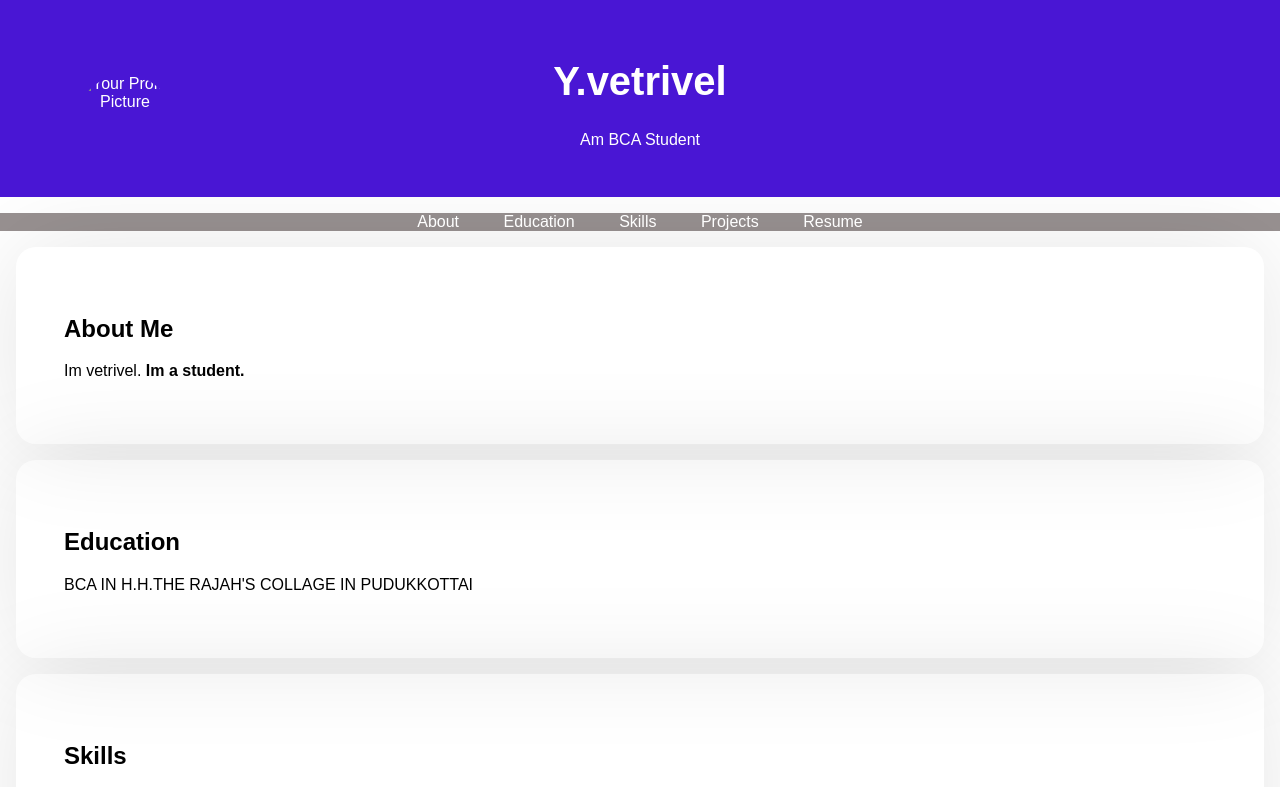
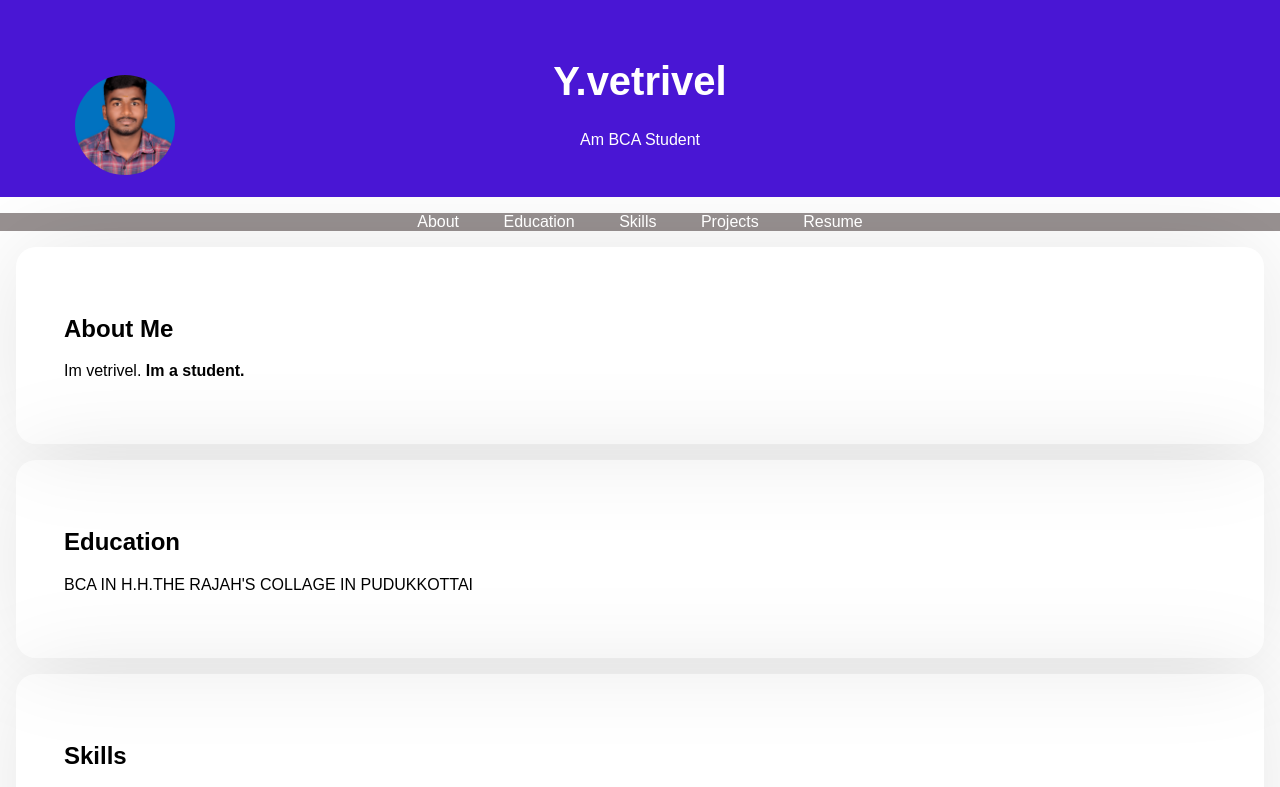
Before and after one commit to vetrivel8700/vetrivel, a plain HTML site: page index.html in a window 1280 px wide. Shown: the top 787 px of the page. Drawn offline with Linux system fonts and the light colour scheme.

Commit message:
index.html

```diff
--- a/index.html
+++ b/index.html
@@ -94,7 +94,7 @@
     <header>
         <div class="header-content">
             <!-- Add your profile picture here -->
-            <img src="d:\IMG_20250316_231507.jpg" alt="Your Profile Picture" class="profile-picture">
+            <img src="vetri.jpg" alt="Your Profile Picture" class="profile-picture">
             <h1>Y.vetrivel</h1>
             <p>Am BCA Student</p>
         </div>
```
